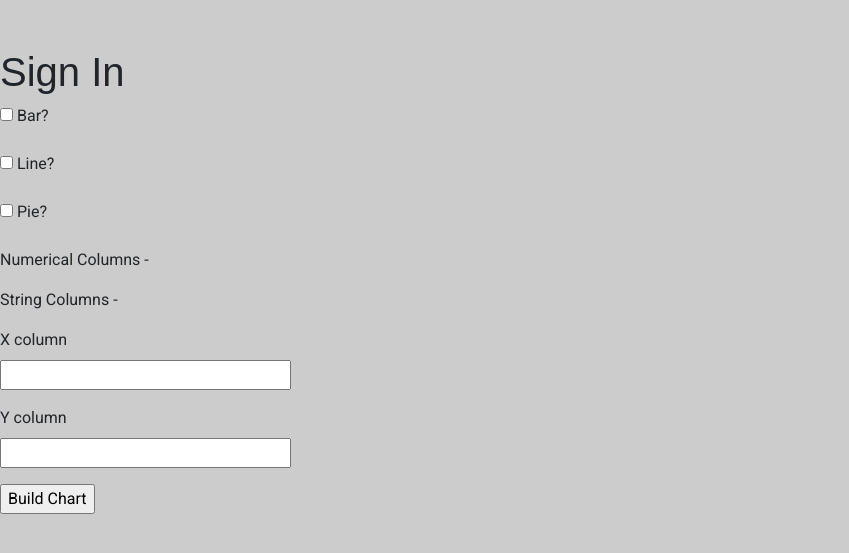
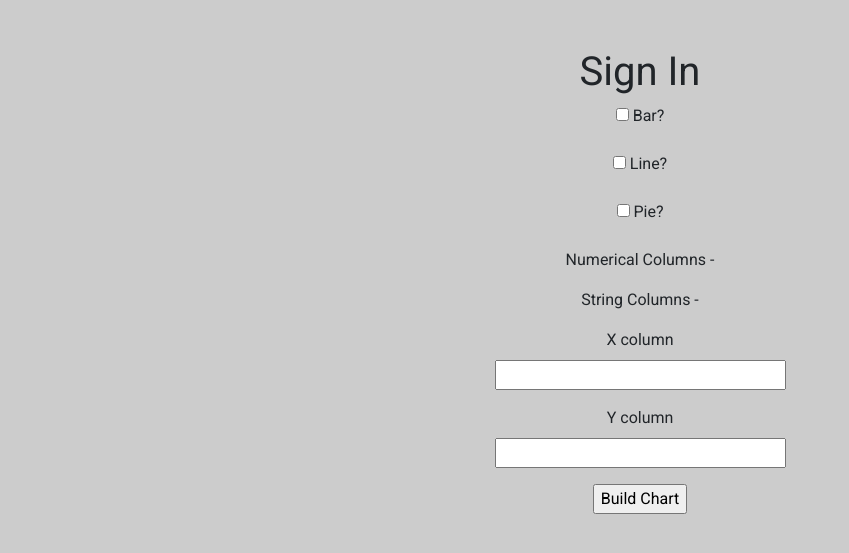
Before and after one commit to shreybatra/CyAnalytics, a Flask app: template templates/showchart.html in a window 1280 px wide. Shown: the part 56-609 px from the top of the page, without its empty margins (0-849 px from the left). Run offline with Flask 2, Linux system fonts and the light colour scheme; the template is opened without the code that fills it: values that come from a table or form of the project are taken from there, others are empty; some libraries are stand-ins or nearby versions.

Commit message:
fixed styling all

```diff
--- a/templates/chart_query.html
+++ b/templates/chart_query.html
@@ -1,6 +1,7 @@
 {% extends "base.html" %}
 
 {% block content %}
+<div class="text-center">
 
     <form action="" method="post" novalidate>
         {{ bar.hidden_tag() }}
@@ -16,6 +17,6 @@
         {{ pie.hidden_tag() }}
         <p>{{ pie.submit() }}</p>
     </form>
-
+</div>
 
 {% endblock %}
--- a/templates/select_query.html
+++ b/templates/select_query.html
@@ -1,6 +1,7 @@
 {% extends "base.html" %}
 
 {% block content %}
+<div class="text-center">
 <h1>Enter a single query param at once.</h1>
 <form action="" method="post" novalidate>
     {{ form.hidden_tag() }}
@@ -74,4 +75,5 @@
     {{ form2.hidden_tag() }}
     <p>{{ form2.submit() }}</p>
 </form>
+</div>
 {% endblock %}
--- a/templates/showchart.html
+++ b/templates/showchart.html
@@ -1,6 +1,7 @@
 {% extends "base.html" %}
 
 {% block content %}
+<div class="text-center">
 <h1>Sign In</h1>
 <form action="" method="post" novalidate>
     {{ form.hidden_tag() }}
@@ -30,4 +31,5 @@
     </p>
     <p>{{ form.submit() }}</p>
 </form>
+</div>
 {% endblock %}
```
